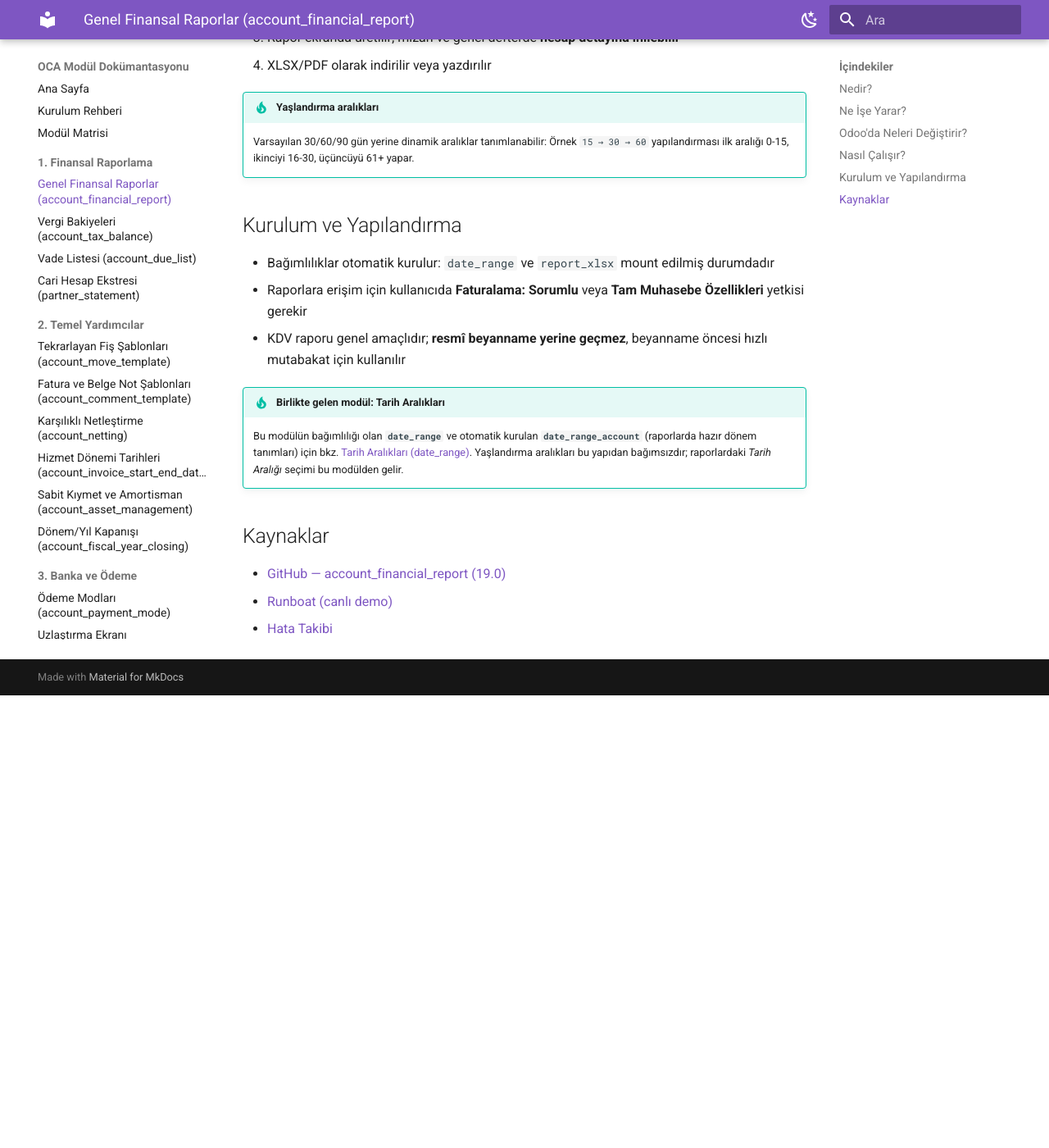
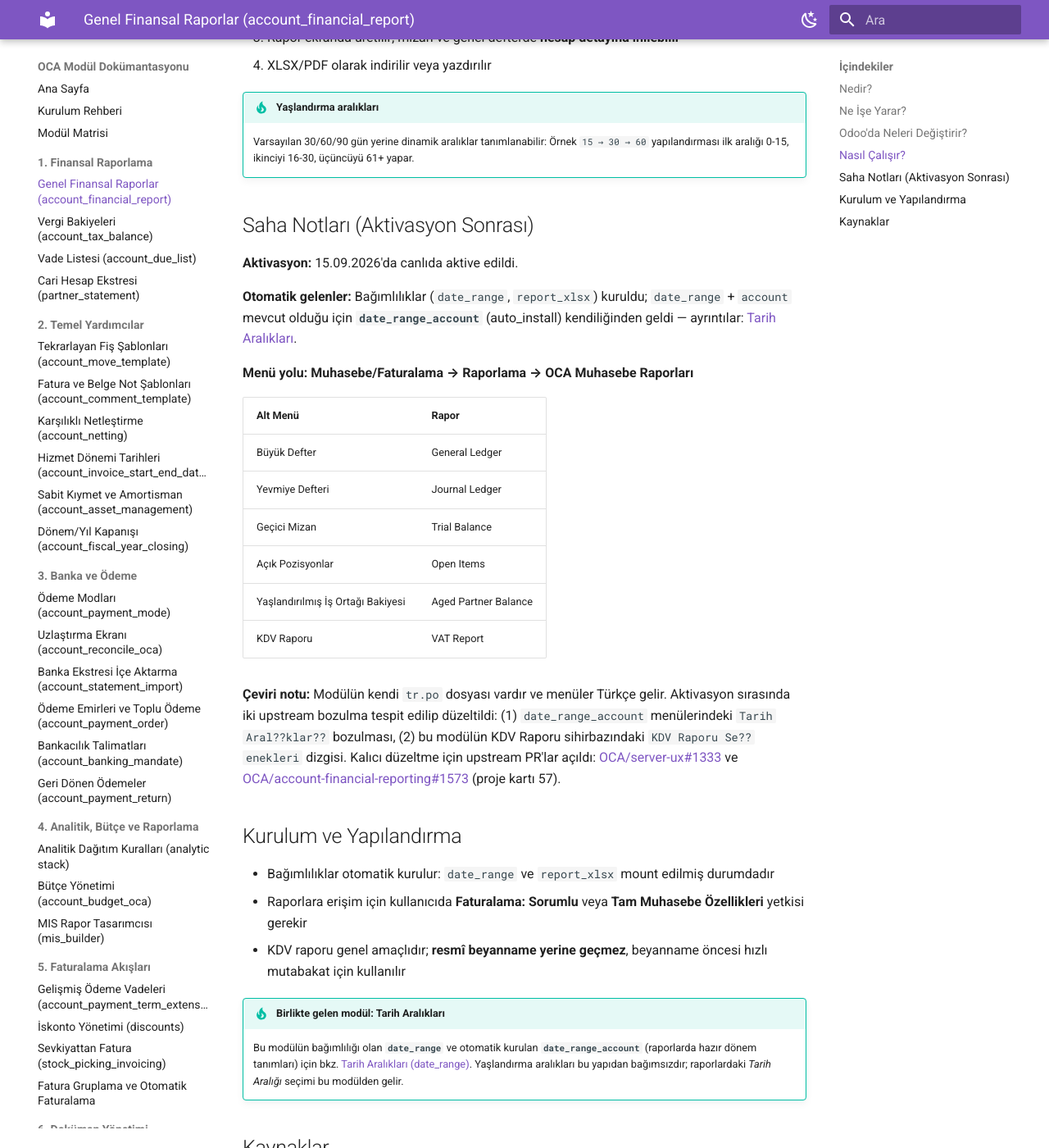
Before and after one commit to volkantasci/oca-modul-dokumantasyonu, an MkDocs documentation site: the page built from docs/moduller/account_financial_report.md, in a window 1280 px wide and 1400 px high, scrolled down 1824 px. Shown: the whole window at 82% size. Built offline with MkDocs 1.6.1 and Material for MkDocs 9.7.7, drawn with Linux system fonts in a browser that asks for light colours; before the commit the page ends 2672 px from its top, so only the background shows below that; some of the changed text lies outside the part shown.

Commit message:
docs: kart 1 (account_financial_report) aktivasyon durumu ve saha notlari

```diff
--- a/docs/moduller/account_financial_report.md
+++ b/docs/moduller/account_financial_report.md
@@ -1,7 +1,7 @@
 # Genel Finansal Raporlar (`account_financial_report`)
 
 !!! info "Kart Bilgisi"
-    **Kurulum Sırası:** 1/24 · **Proje Kartı:** id 34 · **Test Durumu:** ✅ PASS
+    **Kurulum Sırası:** 1/24 · **Proje Kartı:** id 34 · **Test Durumu:** ✅ PASS · **Aktivasyon:** ✅ 15.09.2026
 
 | Alan | Değer |
 |---|---|
@@ -48,6 +48,25 @@ Aşağıdaki raporları **PDF ve XLSX** formatında üretir:
 !!! tip "Yaşlandırma aralıkları"
     Varsayılan 30/60/90 gün yerine dinamik aralıklar tanımlanabilir: Örnek `15 → 30 → 60` yapılandırması ilk aralığı 0-15, ikinciyi 16-30, üçüncüyü 61+ yapar.
 
+## Saha Notları (Aktivasyon Sonrası)
+
+**Aktivasyon:** 15.09.2026'da canlıda aktive edildi.
+
+**Otomatik gelenler:** Bağımlılıklar (`date_range`, `report_xlsx`) kuruldu; `date_range` + `account` mevcut olduğu için **`date_range_account`** (auto_install) kendiliğinden geldi — ayrıntılar: [Tarih Aralıkları](date_range.md).
+
+**Menü yolu:** **Muhasebe/Faturalama → Raporlama → OCA Muhasebe Raporları**
+
+| Alt Menü | Rapor |
+|---|---|
+| Büyük Defter | General Ledger |
+| Yevmiye Defteri | Journal Ledger |
+| Geçici Mizan | Trial Balance |
+| Açık Pozisyonlar | Open Items |
+| Yaşlandırılmış İş Ortağı Bakiyesi | Aged Partner Balance |
+| KDV Raporu | VAT Report |
+
+**Çeviri notu:** Modülün kendi `tr.po` dosyası vardır ve menüler Türkçe gelir. Aktivasyon sırasında iki upstream bozulma tespit edilip düzeltildi: (1) `date_range_account` menülerindeki `Tarih Aral??klar??` bozulması, (2) bu modülün KDV Raporu sihirbazındaki `KDV Raporu Se??enekleri` dizgisi. Kalıcı düzeltme için upstream PR'lar açıldı: [OCA/server-ux#1333](https://github.com/OCA/server-ux/pull/1333) ve [OCA/account-financial-reporting#1573](https://github.com/OCA/account-financial-reporting/pull/1573) (proje kartı 57).
+
 ## Kurulum ve Yapılandırma
 
 - Bağımlılıklar otomatik kurulur: `date_range` ve `report_xlsx` mount edilmiş durumdadır
```
Also changed, not shown: docs/moduller/date_range.md (+1 -1 lines).
